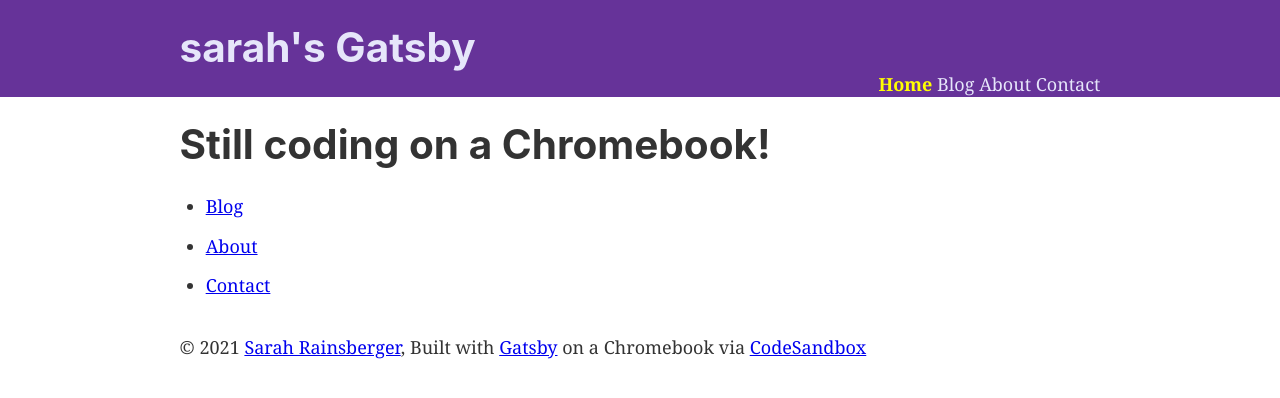
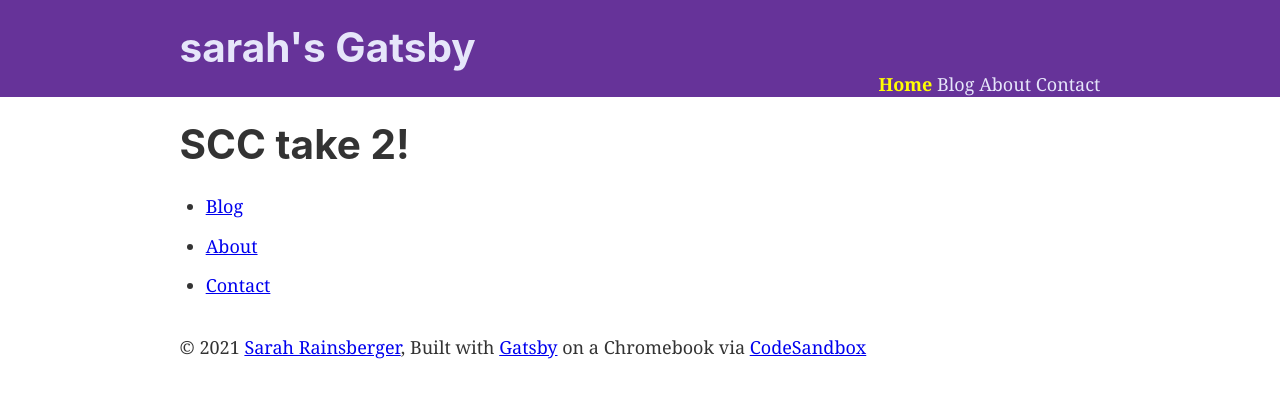
Before and after one commit to sarah11918/sgatz-personal, a Gatsby site: page / in a window 1280 px wide. Built offline with nearby package versions, Linux system fonts and the light colour scheme; Gatsby itself is replaced by a stand-in of ours.

Commit message:
Title change for new experiment

```diff
--- a/src/pages/index.js
+++ b/src/pages/index.js
@@ -7,7 +7,7 @@ import SEO from "../components/seo"
 const IndexPage = () => (
   <Layout>
     <SEO title="Home" />
-    <h1>Still coding on a Chromebook!</h1>
+    <h1>SCC take 2!</h1>
     <ul>
       <li><Link to="/blog/">Blog</Link></li>
       <li><Link to="/about/">About</Link></li>
```
